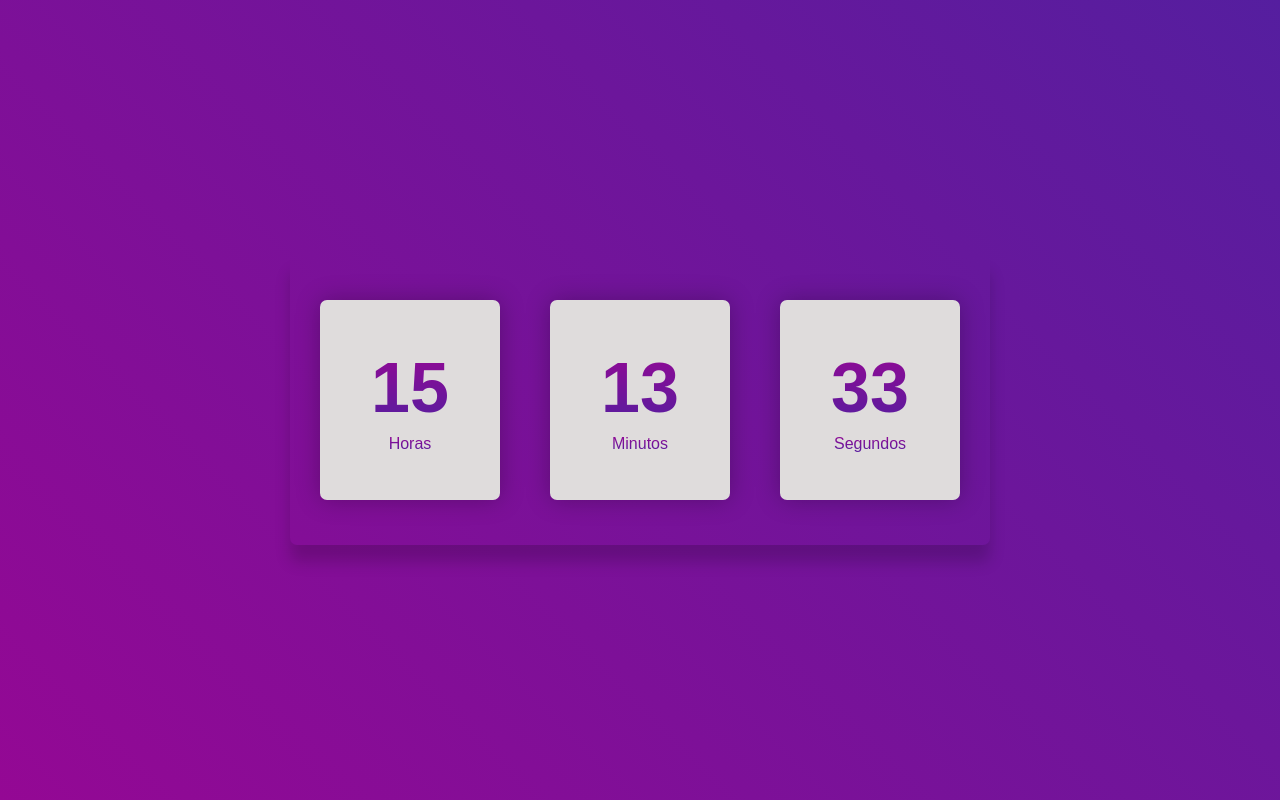
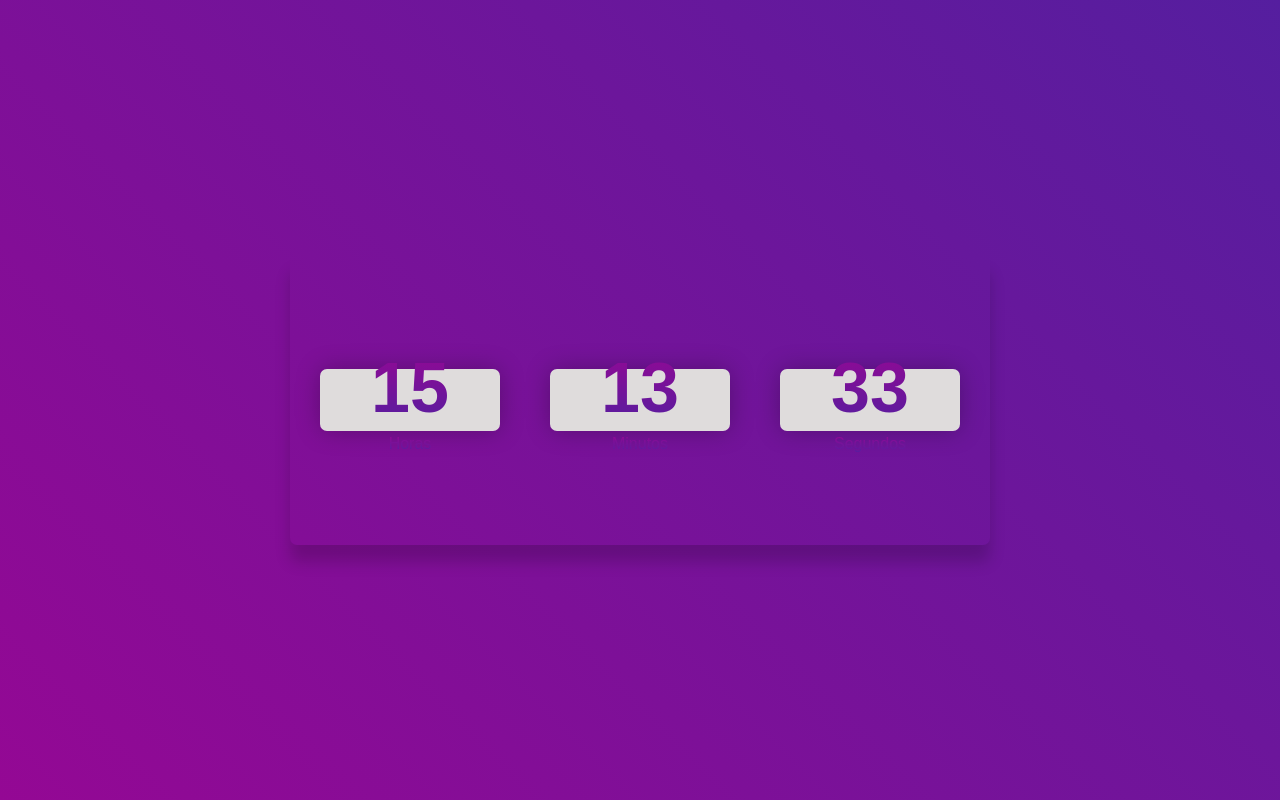
Before and after one commit to CarlosVarao/Projetos-de-aprendizagem, a plain HTML site: page Projeto-relogio/index.html in a window 1280 px wide. Drawn offline with Linux system fonts and the light colour scheme.

Commit message:
Update style.css

```diff
--- a/Projeto-relogio/style.css
+++ b/Projeto-relogio/style.css
@@ -39,8 +39,8 @@ main {
 }
 
 .content > .box-content > .one-card {
-    height: 200px;
-    width: 200px;
+    height: 27%;
+    width: 80%;
     padding: 10px;
     border-radius: 7px;
     display: flex;
```
